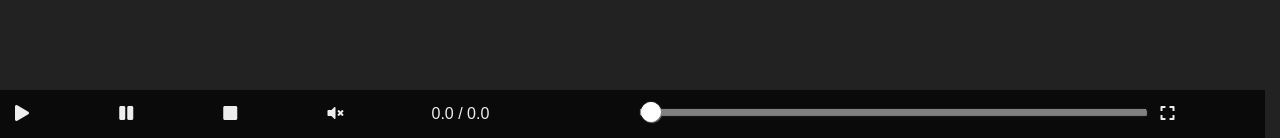
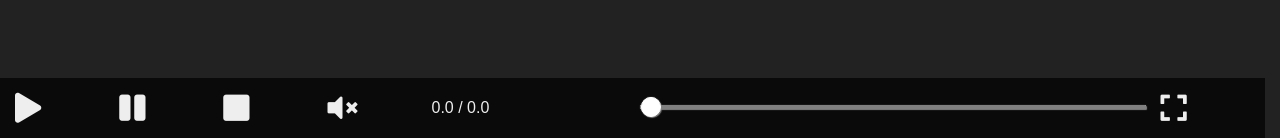
Before and after one commit to germanbisurgi/media-controls, a plain HTML site: page docs/index.html in a window 1280 px wide. Shown: the part 662-800 px from the top of the page. Drawn offline with Linux system fonts and the light colour scheme.

Commit message:
updated styles

```diff
--- a/docs/index.html
+++ b/docs/index.html
@@ -9,7 +9,7 @@
   </head>
   <body>
     <video class="video" src="assets/videos/video.mp4" width="320" height="240"></video>
-    <div class="media-controls flex-row">
+    <div class="media-controls flex-row flex-xs-align-center">
       <div class="flex-xs-1">
         <i class="play fas fa-play"></i>
       </div>
--- a/docs/styles/global.css
+++ b/docs/styles/global.css
@@ -20,6 +20,8 @@ body {
 i {
 	color: #eee;
 	cursor: pointer;
+	font-size: 30px;
+	width: 100%;
 }
 
 i:hover {
--- a/docs/styles/range.css
+++ b/docs/styles/range.css
@@ -9,7 +9,7 @@
   --thumb-shadow-size: 1px;
   --thumb-shadow-blur: 1px;
   --track-color: grey;
-  --track-height: 6px;
+  --track-height: 4px;
   --track-radius: 1px;
   --track-border-width: 1px;
   --track-border-color: grey;
```
